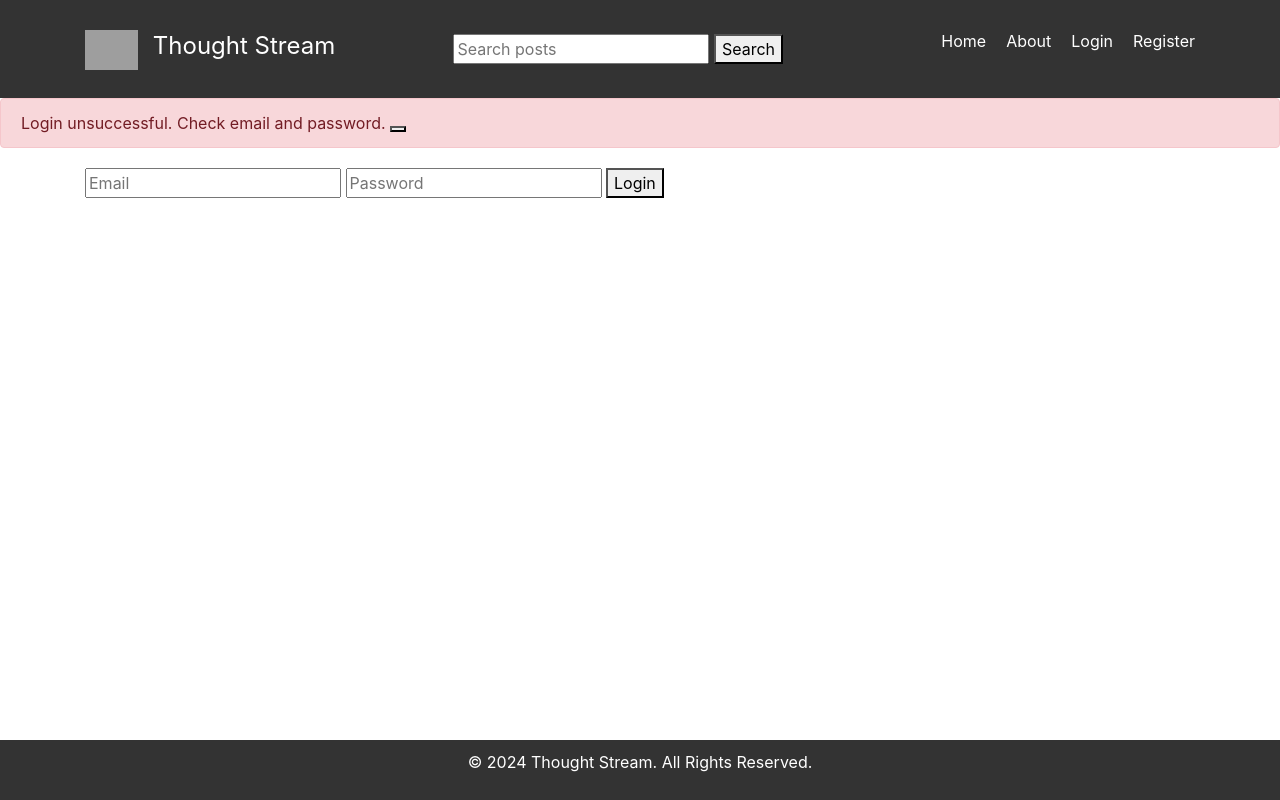
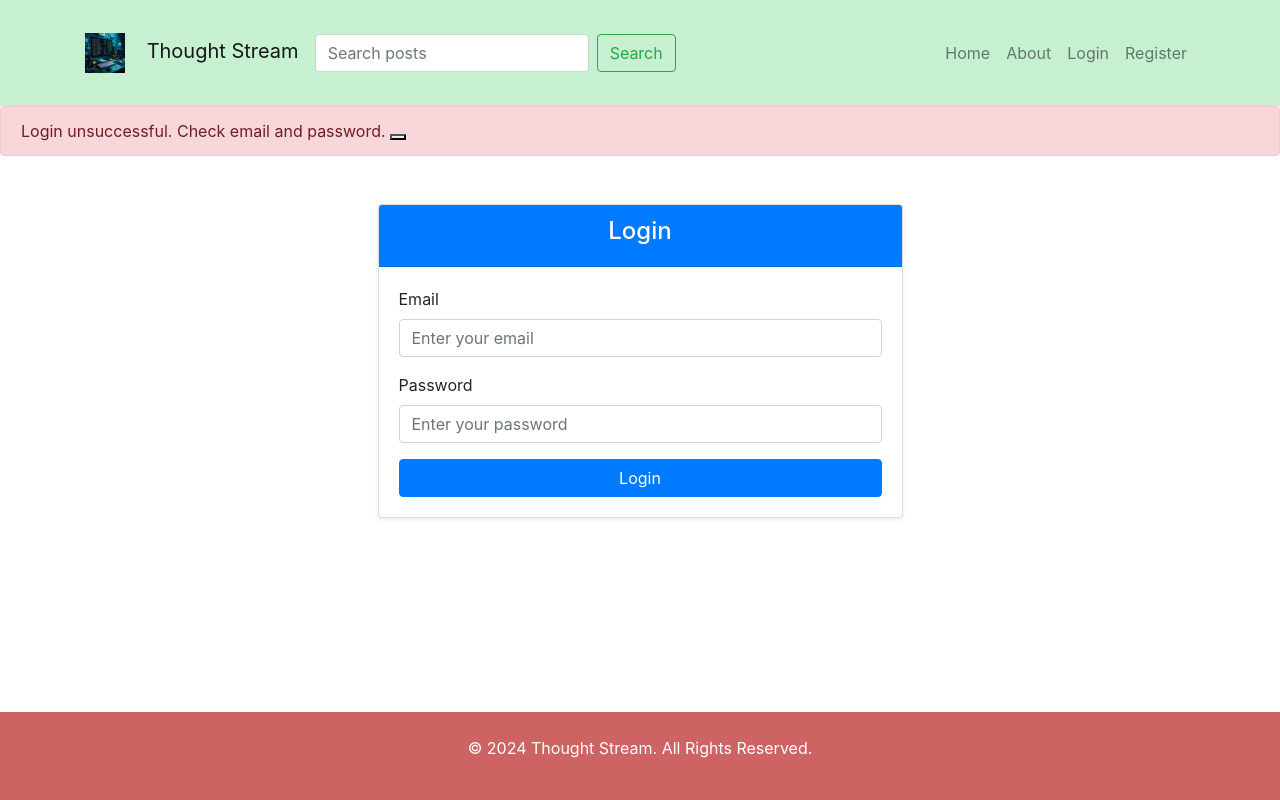
Before and after one commit to magana15/thoughtstream, a Flask app: page /login in a window 1280 px wide. Run offline with Flask 3, Linux system fonts and the light colour scheme; some libraries are stand-ins or nearby versions; grey boxes are pictures that could not be loaded.

Commit message:
creating a confirm password field and beautifying the templates

```diff
--- a/routes.py
+++ b/routes.py
@@ -34,9 +34,13 @@ def init_routes(app, db, bcrypt):
             username = request.form.get('username')
             email = request.form.get('email')
             password = request.form.get('password')
+            confirm_password = request.form.get('confirm password')
 
             if not username or not email or not password :
                 return "all fields are required",400
+            #confirm that passwords match
+            if password != confirm_password:
+                return "passwords do not match", 400
 
 
 
--- a/static/styles.css
+++ b/static/styles.css
@@ -2,15 +2,13 @@ body {
     font-family: Arial, sans-serif;
     margin: 0;
     padding: 0;
-    background-color: #f9f9f9;
+    background-color: #93d675;
+    font-weight: bold;
 }
 
 .navbar {
-    background-color: #333;
-    color: white;
+    background-color: rgba(69, 204, 103, 0.3);
     padding: 10px 0;
-    display: flex;
-    justify-content: space-between;
 }
 
 .navbar .container {
@@ -50,14 +48,15 @@ body {
 }
 
 .container {
-    width: 90%;
+    width: 98%;
     margin: 20px auto;
+
 }
 
 footer {
     text-align: center;
     padding: 10px 0;
-    background-color: #333;
+    background-color: #ce6363;
     color: white;
     position: absolute;
     bottom: 0;
@@ -67,19 +66,41 @@ footer {
 .card {
     margin-bottom: 20px;
 }
+
 .card-title {
     font-size: 1.5rem;
     font-weight: bold;
 }
+
 .card-text {
     font-size: 1rem;
-}
-.date-author {
-    font-size: 0.9rem;
-    color: #6c757d;
 }
 
 .date-author {
     font-size: 0.9rem;
     color: rgb(196, 38, 38);
 }
+
+/* Profile Photo */
+.profile-photo {
+    width: 40px;
+    height: 40px;
+    object-fit: cover;
+    margin-left: 10px;
+    border: 2px solid #fff;
+    transition: transform 0.3s ease;
+}
+
+.profile-photo:hover {
+    transform: scale(1.1);
+}
+
+/* Navbar brand styling */
+.navbar-brand {
+    display: flex;
+    align-items: center;
+}
+
+.navbar-brand img {
+    margin-right: 8px;
+}
--- a/templates/base.html
+++ b/templates/base.html
@@ -5,62 +5,84 @@
     <meta name="viewport" content="width=device-width, initial-scale=1.0">
     <title>{% block title %}Thought Stream{% endblock %}</title>
     <link rel="stylesheet" href="{{ url_for('static', filename='styles.css') }}">
-    <link rel="stylesheet" href="{{ url_for('static', filename='styles.css') }}">
     <link href="https://stackpath.bootstrapcdn.com/bootstrap/4.5.2/css/bootstrap.min.css" rel="stylesheet">
 </head>
 <body>
 
-    <nav class="navbar">
+    <!-- Navbar -->
+    <nav class="navbar navbar-expand-lg navbar-light">
         <div class="container">
-            <a href="{{ url_for('home') }}" class="logo">
+            <!-- Logo -->
+            <a href="{{ url_for('home') }}" class="navbar-brand">
                 <img src="{{ url_for('static', filename='images/logo.png') }}" alt="Logo" height="40">
-                <span>Thought Stream</span>
+                <span class="ml-2">Thought Stream</span>
             </a>
 
-            <form action="{{ url_for('search') }}" method="GET">
-                <input type="text" name="query" placeholder="Search posts" required>
-                <button type="submit">Search</button>
+            <!-- Search Form -->
+            <form class="form-inline my-2 my-lg-0 ml-auto" action="{{ url_for('search') }}" method="GET">
+                <input class="form-control mr-sm-2" type="search" name="query" placeholder="Search posts" required>
+                <button class="btn btn-outline-success my-2 my-sm-0" type="submit">Search</button>
             </form>
-            <ul class="nav-items">
-                <li><a href="{{ url_for('home') }}">Home</a></li>
-                <li><a href="{{ url_for('about') }}">About</a></li>
+
+            <!-- Navbar Items -->
+            <div class="collapse navbar-collapse" id="navbarNav">
+                <ul class="navbar-nav ml-auto">
+                    <li class="nav-item">
+                        <a class="nav-link" href="{{ url_for('home') }}">Home</a>
+                    </li>
+                    <li class="nav-item">
+                        <a class="nav-link" href="{{ url_for('about') }}">About</a>
+                    </li>
 
                     {% if current_user.is_authenticated %}
-                    <li><a href="{{ url_for('profile') }}">Profile</a></li>
-                    <li><a href="{{ url_for('logout') }}">Logout</a></li>
+                        <li class="nav-item">
+                            <a class="nav-link" href="{{ url_for('profile') }}">Profile</a>
+                        </li>
+                        <li class="nav-item">
+                            <a class="nav-link" href="{{ url_for('logout') }}">Logout</a>
+                        </li>
+
+                        <!-- Profile Photo -->
+                        <li class="nav-item">
+                            <a href="{{ url_for('profile') }}">
+                                <img src="{{ url_for('static', filename='images/profile.jpg') }}" alt="Profile" class="rounded-circle profile-photo">
+                            </a>
+                        </li>
                     {% else %}
-                    <li><a href="{{ url_for('login') }}">Login</a></li>
-                    <li><a href="{{ url_for('register') }}">Register</a></li>
+                        <li class="nav-item">
+                            <a class="nav-link" href="{{ url_for('login') }}">Login</a>
+                        </li>
+                        <li class="nav-item">
+                            <a class="nav-link" href="{{ url_for('register') }}">Register</a>
+                        </li>
                     {% endif %}
                 </ul>
             </div>
+        </div>
     </nav>
 
+    <!-- Flash Messages -->
     <div class="flashes">
         {% with messages = get_flashed_messages(with_categories=true) %}
             {% if messages %}
-                {% set first_message_shown = false %}
                 {% for category, message in messages %}
-                    {% if not first_message_shown %}
                     <div class="alert alert-{{ category }} alert-dismissible fade show" role="alert">
                         {{ message }}
                         <button type="button" class="btn-close" data-bs-dismiss="alert" aria-label="Close"></button>
                     </div>
-                        {% set first_message_shown = true %}
-                    {% endif %}
                 {% endfor %}
             {% endif %}
         {% endwith %}
     </div>
 
+    <!-- Main Content -->
     <div class="container">
         {% block content %}
-
-
         {% endblock %}
     </div>
 
-    <footer>
+    <!-- Footer -->
+    <footer class="text-center py-4">
         <p>&copy; 2024 Thought Stream. All Rights Reserved.</p>
     </footer>
 </body>
--- a/templates/login.html
+++ b/templates/login.html
@@ -1,9 +1,31 @@
 {% extends 'base.html' %}
-{% block title %}Home{% endblock %}
-{%block content%}
-<form action="/login" method="POST">
-    <input type="email" name="email" placeholder="Email" required>
-    <input type="password" name="password" placeholder="Password" required>
-    <button type="submit">Login</button>
-</form>
+{% block title %}Login{% endblock %}
+{% block content %}
+<div class="container mt-5">
+    <div class="row justify-content-center">
+        <div class="col-md-6">
+            <!-- Bootstrap Card for Login -->
+            <div class="card shadow-sm">
+                <div class="card-header text-center bg-primary text-white">
+                    <h4>Login</h4>
+                </div>
+                <div class="card-body">
+                    <form action="/login" method="POST">
+                        <div class="mb-3">
+                            <label for="email" class="form-label">Email</label>
+                            <input type="email" class="form-control" id="email" name="email" placeholder="Enter your email" required>
+                        </div>
+
+                        <div class="mb-3">
+                            <label for="password" class="form-label">Password</label>
+                            <input type="password" class="form-control" id="password" name="password" placeholder="Enter your password" required>
+                        </div>
+
+                        <button type="submit" class="btn btn-primary w-100">Login</button>
+                    </form>
+                </div>
+            </div>
+        </div>
+    </div>
+</div>
 {% endblock %}
```
Also changed, not shown: templates/edit_profile.html (+38 -21 lines), templates/profile.html (+27 -26 lines), templates/register.html (+39 -6 lines), instance/flasker.db, static/images/logo.png (added), static/images/profile.JPG (added). Lines whose indentation alone changed are shown as unchanged.
